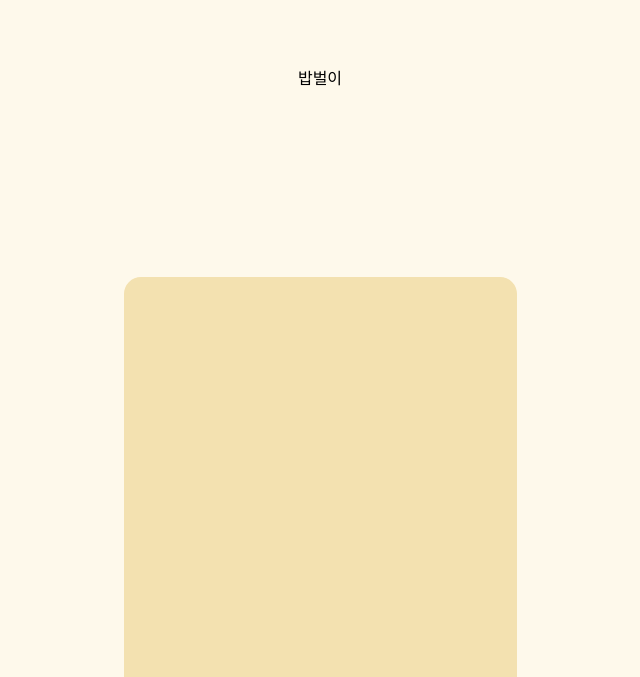
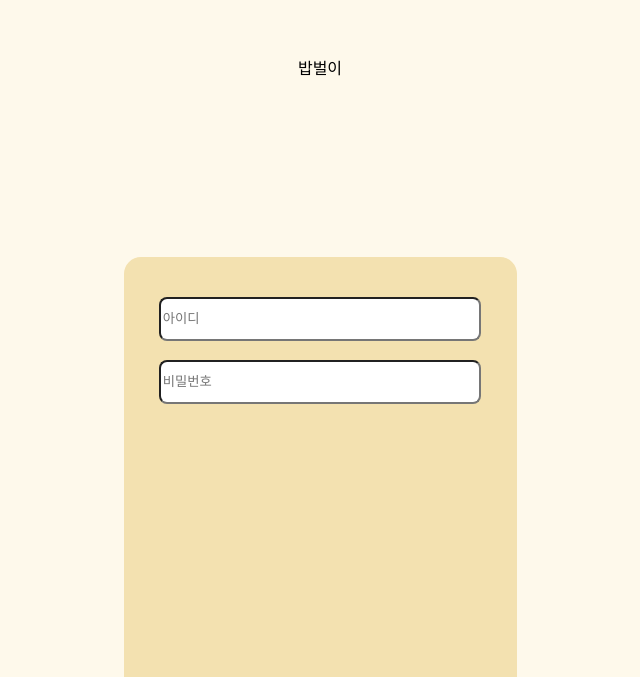
Before and after one commit to sayyyho/2024-1-DSCD-ISIC-1, a React (Vite) app in the folder client/: page /login in a window 1280 px wide. Shown: the part 123-800 px from the top of the page, without its empty margins (320-960 px from the left). Built offline with nearby package versions, Linux system fonts and the light colour scheme.

Commit message:
Feat: 로그인 프레임 구현(2)

```diff
--- a/client/src/components/LoginForm/LoginForm.styled.ts
+++ b/client/src/components/LoginForm/LoginForm.styled.ts
@@ -1,8 +1,13 @@
 import styled from "styled-components";
 
 export const Wrapper = styled.div`
+  padding-top: 10%;
   width: 100%;
   height: 50%;
   background-color: #f3e1b0;
   border-radius: 17px 17px 0 0;
+  display: flex;
+  flex-direction: column;
+  align-items: center;
+  row-gap: 5%;
 `;
--- a/client/src/components/LoginForm/index.tsx
+++ b/client/src/components/LoginForm/index.tsx
@@ -1,5 +1,23 @@
 import * as S from "./LoginForm.styled";
+import { Input } from "../common/Input";
 
 export const LoginForm = () => {
-  return <S.Wrapper></S.Wrapper>;
+  return (
+    <S.Wrapper>
+      <Input
+        width="80%"
+        height="10%"
+        defaultString="아이디"
+        type="text"
+        radius="8px"
+      />
+      <Input
+        width="80%"
+        height="10%"
+        defaultString="비밀번호"
+        type="password"
+        radius="8px"
+      />
+    </S.Wrapper>
+  );
 };
--- a/client/src/components/common/Input/Input.styled.ts
+++ b/client/src/components/common/Input/Input.styled.ts
@@ -0,0 +1,8 @@
+import styled from "styled-components";
+import { InputProps } from "@/interfaces/input";
+
+export const Input = styled.input<InputProps>`
+  width: ${(props) => `${props.width}`};
+  height: ${(props) => `${props.height}`};
+  border-radius: ${(props) => (props.radius ? `${props.radius}` : 0)};
+`;
--- a/client/src/components/common/Input/index.tsx
+++ b/client/src/components/common/Input/index.tsx
@@ -0,0 +1,14 @@
+import * as S from "./Input.styled";
+import { InputProps } from "@/interfaces/input";
+
+export const Input = (props: InputProps) => {
+  return (
+    <S.Input
+      width={props.width}
+      height={props.height}
+      placeholder={props.defaultString}
+      type={props.type}
+      radius={props.radius}
+    ></S.Input>
+  );
+};
--- /dev/null
+++ b/client/src/interfaces/input.ts
@@ -0,0 +1,7 @@
+export interface InputProps {
+  width: string;
+  height: string;
+  defaultString?: string;
+  type: string;
+  radius?: string;
+}
```
Also changed, not shown: client/src/interfaces/button.ts (+16 -0 lines).
